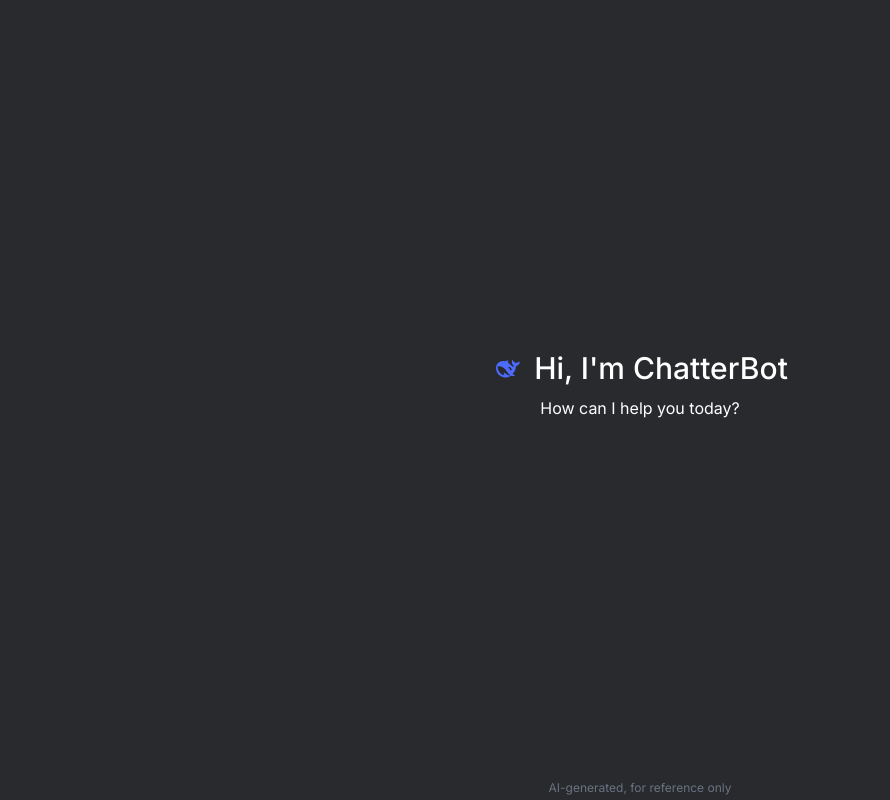
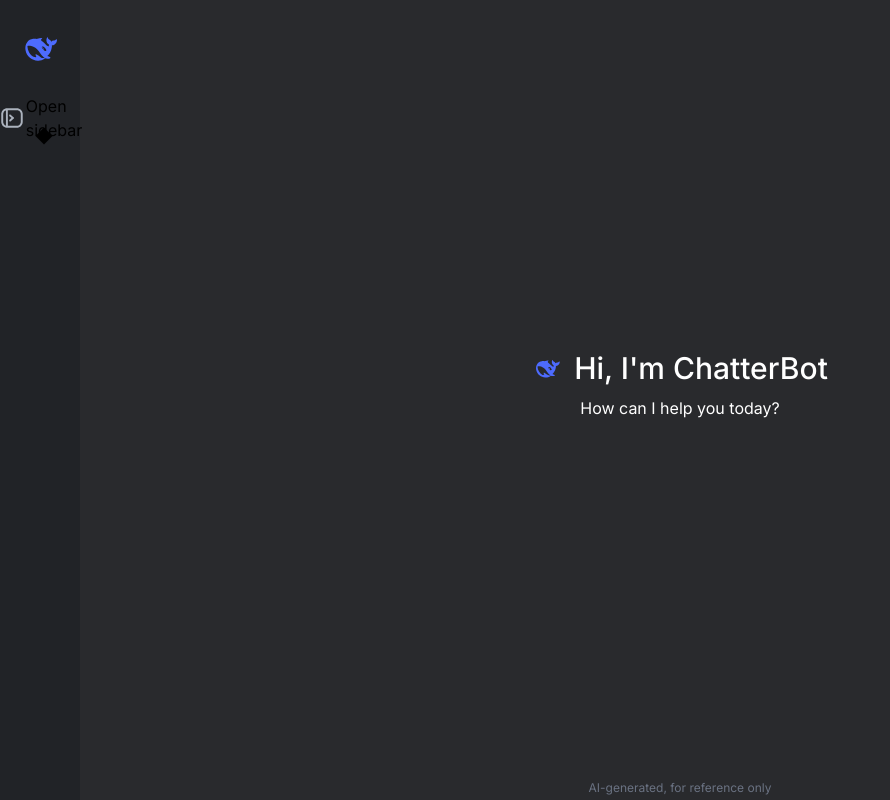
Before and after one commit to OmarSharieff/chatter-bot, a Next.js app: page / in a window 1280 px wide. Shown: the whole page, without its empty margins (0-890 px from the left). Built offline with nearby package versions, Linux system fonts and the light colour scheme.

Commit message:
sidebar setup

```diff
--- a/app/page.jsx
+++ b/app/page.jsx
@@ -1,5 +1,6 @@
 "use client";
 import { assets } from "@/assets/assets.js";
+import Sidebar from "@/components/Sidebar";
 import Image from "next/image";
 import { useState } from "react";
 
@@ -11,7 +12,7 @@ export default function Home() {
   return (
     <div>
       <div className="flex h-screen">
-        {/* sidebar */}
+        <Sidebar expand={expand} setExpand={setExpand}/>
         <div className="flex-1 flex flex-col items-center justify-center px-4 pb-8 bg-[#292a2d] text-white relative">
           <div className="md:hidden absolute px-4 top-6 flex items-center justify-between w-full">
             <Image
--- a/assets/assets.js
+++ b/assets/assets.js
@@ -1,6 +1,6 @@
 import arrow_icon from "./arrow_icon.svg";
 import arrow_icon_dull from "./arrow_icon_dull.svg";
-import logo_text from "./logo_text.svg";
+import logo_text from "./logo_text.png";
 import logo_icon from "./logo_icon.svg";
 import menu_icon from "./menu_icon.svg";
 import search_icon from "./search_icon.svg";
--- a/components/Sidebar.jsx
+++ b/components/Sidebar.jsx
@@ -7,11 +7,15 @@ function Sidebar({expand, setExpand}) {
     <div className={`flex flex-col justify-between bg-[#212327] pt-7 transition-all z-50 max-md:absolute max-md:h-screen ${expand ? 'p-4 w-64' : 'md:w-20 w-0 max-md:overflow-hidden'}`}>
       <div>
         <div className={`flex ${expand ? "flex-row gap-10" : "flex-col items-center gap-8"}`}>
-          <Image className={expand ? "w-36" : "w-10"} src={expand ? assets.logo_text : assets.logo_icon} alt=""/>
+          <Image className={expand ? "w-36" : "w-10"} src={expand ? assets.logo_text : assets.logo_icon} alt="" width={100}/>
 
-          <div className='group relative flex items-center justify-center hover:bg-gray-500/20 transition-all duration-300 h-9 w-9 aspect-square rounded-lg cursor-pointer'>
+          <div onClick={()=> expand ? setExpand(false) : setExpand(true)} className='group relative flex items-center justify-center hover:bg-gray-500/20 transition-all duration-300 h-9 w-9 aspect-square rounded-lg cursor-pointer'>
             <Image src={assets.menu_icon} alt="" className='md:hidden'/>
             <Image src={expand ? assets.sidebar_close_icon : assets.sidebar_icon} alt="" className='hidden md:block w-7'/>
+            <div>
+              {expand ? 'Close sidebar' : 'Open sidebar'}
+              <div className={`w-3 h-3 absolute bg-black rotate-45 ${expand ? "left-1/2 -top-1.5 -translate-x-1/2" : "left-4 -bottom-1.5"}`}></div>
+            </div>
           </div>
         </div>
       </div>
```
Also changed, not shown: assets/logo_text.png (added), assets/logo_text.svg (deleted).
